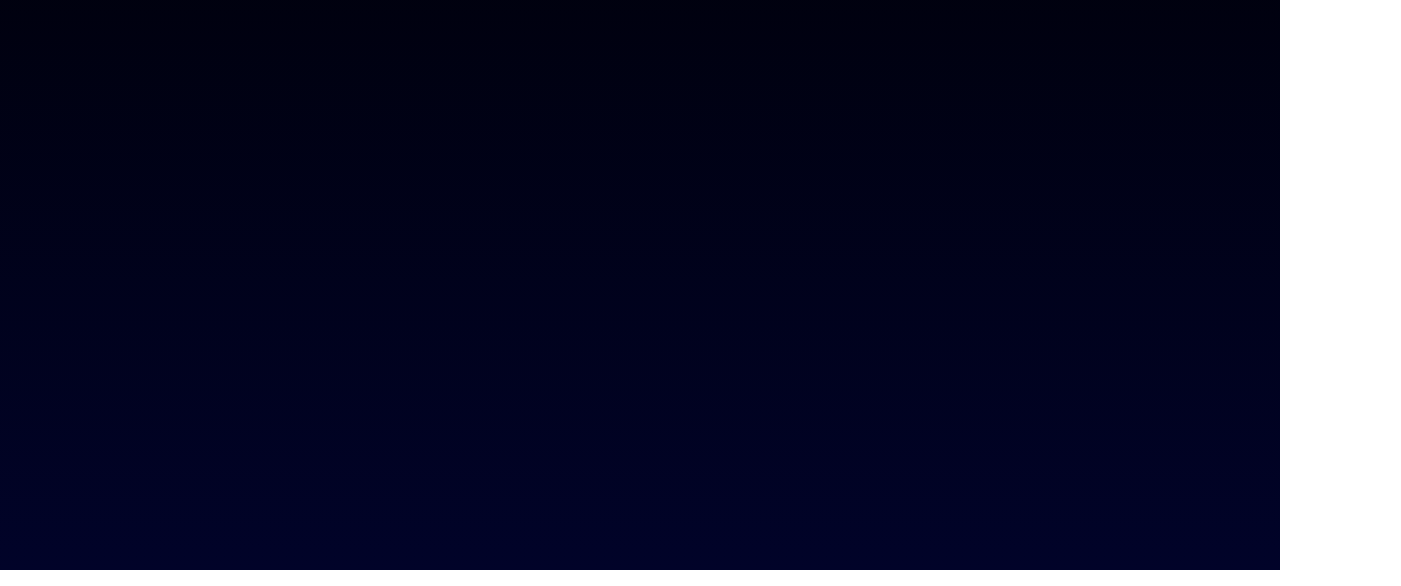
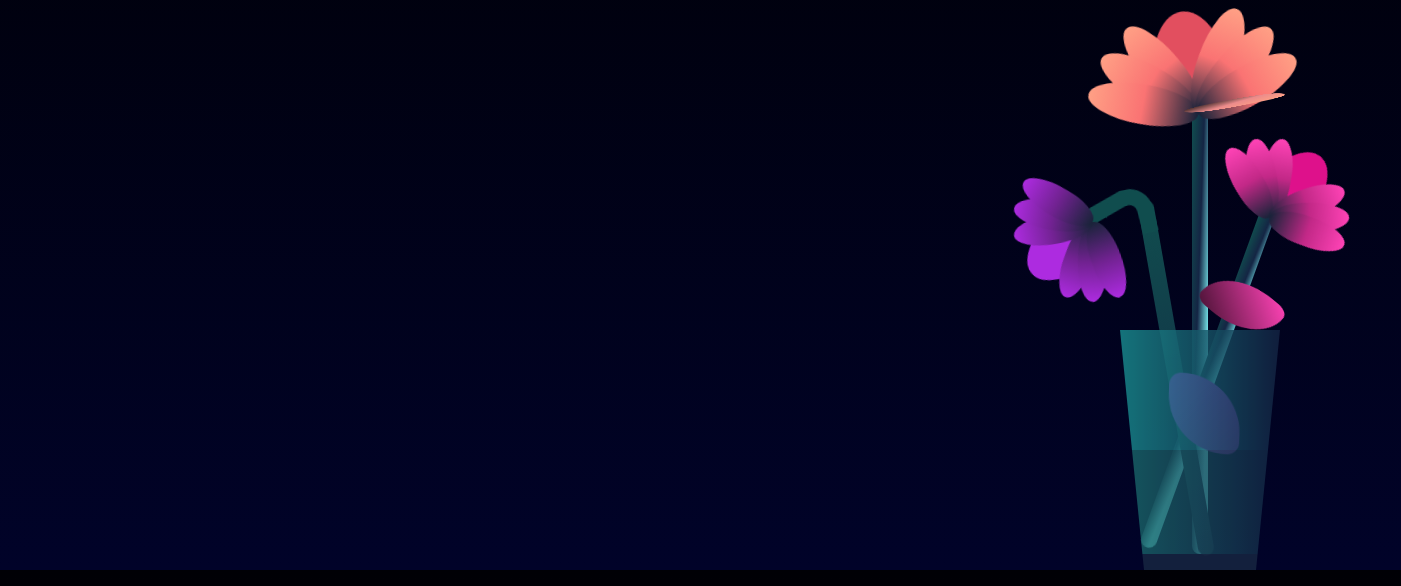
Before and after one commit to freshgreens10/VV, a website: page index.html in a window 1280 px wide. Shown: the part 230-816 px from the top of the page, 1401 px wide, since content can reach past the window. Drawn offline with nearby package versions, Linux system fonts and the light colour scheme.

Commit message:
Update index.html

```diff
--- a/index.html
+++ b/index.html
@@ -1,13 +1,10 @@
 <!DOCTYPE html>
 <html lang="en">
 <head>
-    <meta charset="UTF-8" />
-    <meta name="viewport" content="width=device-width, initial-scale=1.0" />
-    <meta http-equiv="X-UA-Compatible" content="ie=edge" />
+  <meta charset="UTF-8">
+    <meta name="viewport" content="width=device-width, initial-scale=1.0">
+    <meta http-equiv="X-UA-Compatible" content="ie=edge">
     <title>Happy Valentine :)</title>
-    <link
-      rel="stylesheet"
-    />
     <link rel="shortcut icon" type="image/png" href="./img/heart.svg" />
     <link rel="stylesheet" href="style/style.css" />
 </head>
@@ -26,30 +23,23 @@
         </div>
         <div class="four">
             <div class="text-box">
-          <p class="hbd-chatbox">
-            Happy Valentine's Day!! Yeee! Love and blah blah...
-          </p>
+                <p class="hbd-chatbox">Happy Valentine's Day!! Yeee! Love and blah blah...</p>
                 <p class="fake-btn">Send</p>
             </div>
         </div>
         <div class="five">
             <p class="idea-1">That's what I was going to do.</p>
             <p class="idea-2">But then I stopped.</p>
-        <p class="idea-3">
-          I realised, I wanted to do something <strong>special</strong>.
-        </p>
+            <p class="idea-3">I realised, I wanted to do something <strong>special</strong>.</p>
             <p class="idea-4">Because,</p>
-        <p class="idea-5">
-          You are Special
-          <span>:)</span>
-        </p>
+            <p class="idea-5">You are Special <span>:)</span></p>
             <p class="idea-6">
                 <span>S</span>
                 <span>O</span>
             </p>
         </div>
         <div class="six">
-        <img src="img/vector.jpg" alt="" class = "girl-dp" id="imagePath" />
+            <img src="img/vector.jpg" alt="" class="girl-dp" id="imagePath" />
             <div class="wish">
                 <h3 class="wish-hbd">Happy Valentine's Day Gorgeous</h3>
                 <h5 id="wishText">kuch kuch</h5>
@@ -84,18 +74,13 @@
                 <img src="img/balloon.svg" alt="" />
                 <img src="img/heart.svg" />
                 <!-- <img src="img/music-note.svg" alt="" /> -->
-          <!-- <img src="img/heart.svg" />
+                <!-- <img src="img/heart.svg" /> -->
 
-          <img src="img/happy.svg" alt="" />
-          <img src="img/balloon.svg" alt="" />
-          <img src="img/music-note.svg" alt="" /> -->
-          <img src="img/smiling.svg" />
-          <!-- <img src="img/heart.svg" /> -->
                 <!-- <img src="img/happy.svg" alt="" /> -->
             </div>
         </div>
         <div class="eight">
-        <svg viewBox="0 0 40 40" xmlnssvg/heart.svg.org/2000/svg">
+            <svg viewBox="0 0 40 40" xmlns="http://www.w3.org/2000/svg">
                 <circle cx="20" cy="20" r="20" />
             </svg>
             <svg viewBox="0 0 40 40" xmlns="http://www.w3.org/2000/svg">
@@ -129,9 +114,54 @@
             <p class="last-smile">:)</p>
         </div>
     </div>
-  </body>
+
+    <div class="flower">
+        <div class="f-wrapper">
+            <div class="flower__line"></div>
+            <div class="f">
+                <div class="flower__leaf flower__leaf--1"></div>
+                <div class="flower__leaf flower__leaf--2"></div>
+                <div class="flower__leaf flower__leaf--3"></div>
+                <div class="flower__leaf flower__leaf--4"></div>
+                <div class="flower__leaf flower__leaf--5"></div>
+                <div class="flower__leaf flower__leaf--6"></div>
+                <div class="flower__leaf flower__leaf--7"></div>
+                <div class="flower__leaf flower__leaf--8 flower__fall-down--yellow"></div>
+            </div>
+        </div>
+
+        <div class="f-wrapper f-wrapper--2">
+            <div class="flower__line"></div>
+            <div class="f">
+                <div class="flower__leaf flower__leaf--1"></div>
+                <div class="flower__leaf flower__leaf--2"></div>
+                <div class="flower__leaf flower__leaf--3"></div>
+                <div class="flower__leaf flower__leaf--4"></div>
+                <div class="flower__leaf flower__leaf--5"></div>
+                <div class="flower__leaf flower__leaf--6"></div>
+                <div class="flower__leaf flower__leaf--7"></div>
+                <div class="flower__leaf flower__leaf--8 flower__fall-down--pink"></div>
+            </div>
+        </div>
+
+        <div class="f-wrapper f-wrapper--3">
+            <div class="flower__line"></div>
+            <div class="f">
+                <div class="flower__leaf flower__leaf--1"></div>
+                <div class="flower__leaf flower__leaf--2"></div>
+                <div class="flower__leaf flower__leaf--3"></div>
+                <div class="flower__leaf flower__leaf--4"></div>
+                <div class="flower__leaf flower__leaf--5"></div>
+                <div class="flower__leaf flower__leaf--6"></div>
+                <div class="flower__leaf flower__leaf--7"></div>
+                <div class="flower__leaf flower__leaf--8 flower__fall-down--purple"></div>
+            </div>
+        </div>
+        <div class="flower__glass"></div>
+    </div>
 
     <script src="https://unpkg.com/babel-standalone@6/babel.min.js"></script>
     <script src="https://cdnjs.cloudflare.com/ajax/libs/gsap/1.20.3/TweenMax.min.js"></script>
     <script type="text/babel" src="script/main.js"></script>
+</body>
 </html>
```
Lines whose indentation alone changed are shown as unchanged.
